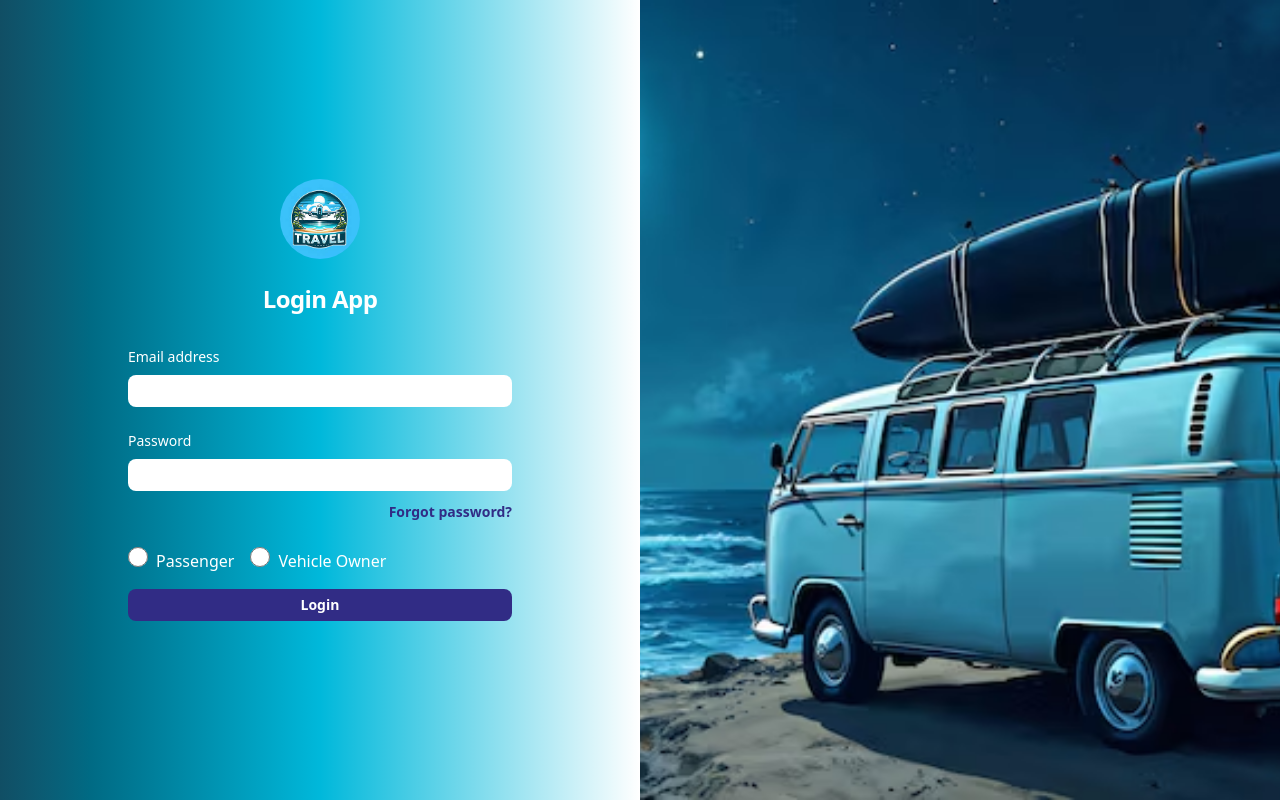
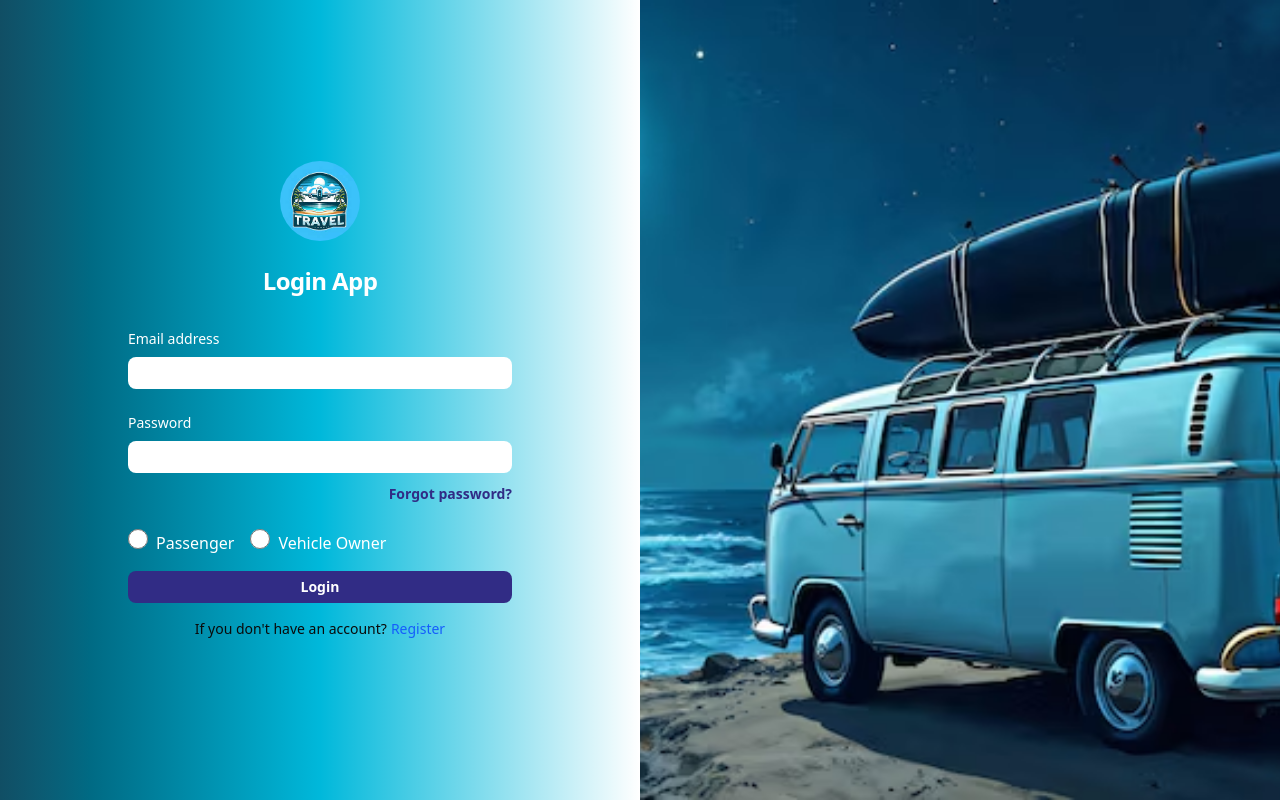
Before and after one commit to KobikaB/task8_travelingApp, a React (Vite) app: page /login in a window 1280 px wide. Built offline with nearby package versions, Linux system fonts and the light colour scheme; no server answers.

Commit message:
updated the login to fetch user data  passengers or vowners collection

```diff
--- a/src/pages/Login.tsx
+++ b/src/pages/Login.tsx
@@ -1,5 +1,5 @@
 import React, { useState } from "react";
-import { useNavigate } from "react-router";
+import { Link, useNavigate } from "react-router";
 
 import { doc, getDoc } from "firebase/firestore";
 import { auth, db } from "../firebase/config";
@@ -21,7 +21,7 @@ function Login() {
     setFormData({ ...formData, [e.target.name]: e.target.value });
   };
 
-  const handleRole = (role : UserRole) => {
+  const handleRole = (role: UserRole) => {
     if (role === "passenger") {
       navigate("/phome");
     } else {
@@ -29,7 +29,7 @@ function Login() {
     }
   };
 
-  const handleSubmit = async (e:React.ChangeEvent<HTMLFormElement>) => {
+  const handleSubmit = async (e: React.ChangeEvent<HTMLFormElement>) => {
     e.preventDefault();
 
     if (!formData.role) {
@@ -37,15 +37,22 @@ function Login() {
       return;
     }
 
+    const collectionName = formData.role === "passenger" ? "passengers" :  "vowners";
+
     signInWithEmailAndPassword(auth, formData.Email, formData.Password)
-      .then((res) => getDoc(doc(db, "users", res.user.uid)))
+      .then((res) => getDoc(doc(db,collectionName , res.user.uid)))
       .then((docSnap) => {
         if (!docSnap.exists()) return toast.error("User not found");
-        const role = docSnap.data().role;
-        if (role !== formData.role) {
-          return toast.error("Role mismatch");
-        }
-        handleRole(role);
+
+
+        const role = formData.role === "passenger" ? "passenger" :  "vowner";
+
+
+        toast.success("Login successful!");
+
+        setTimeout(() => {
+          handleRole(role);
+        }, 2000);
       })
       .catch((error) => toast.error("Login failed: " + error.message));
   };
@@ -138,6 +145,12 @@ function Login() {
               Login
             </button>
           </form>
+          <p className="text-center text-sm mt-4">
+            If you don't have an account?
+            <Link to="/register" className="text-blue-600 hover:underline ml-1">
+              Register
+            </Link>
+          </p>
         </div>
       </div>
 
```
